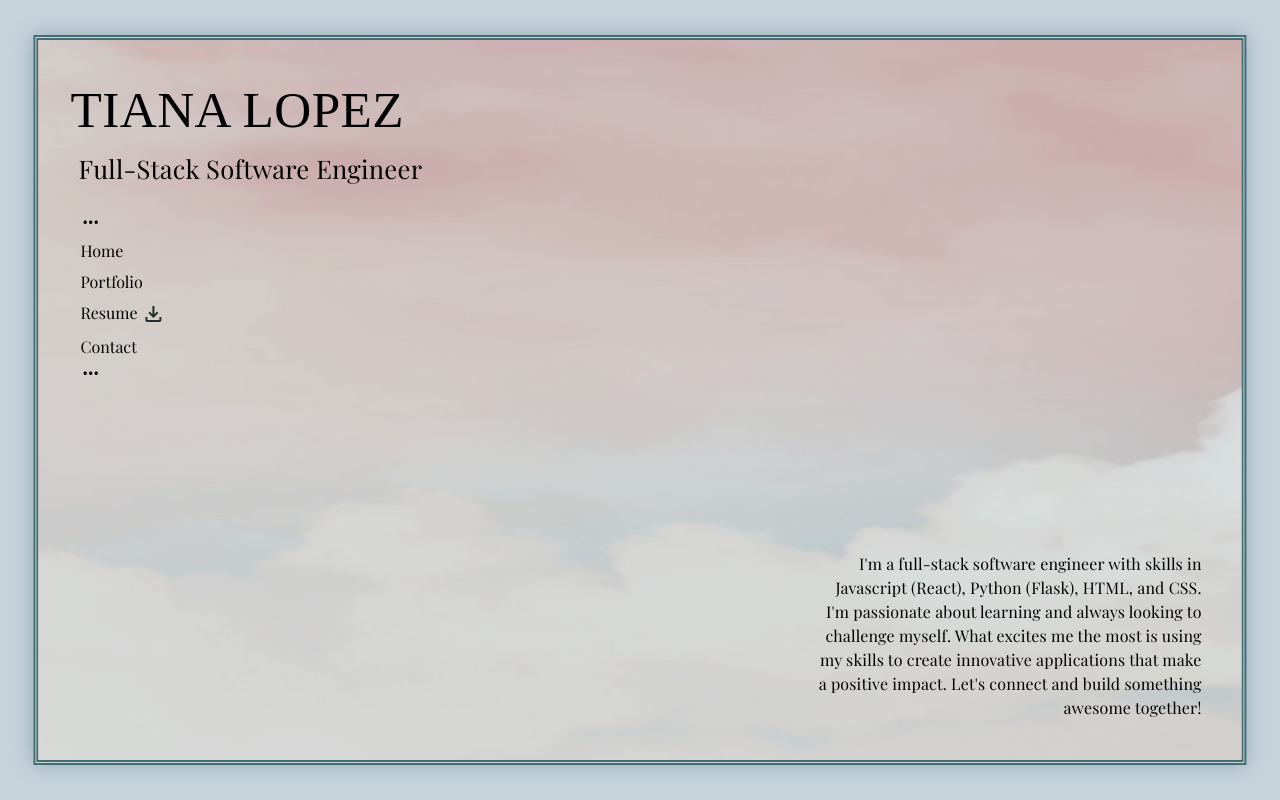
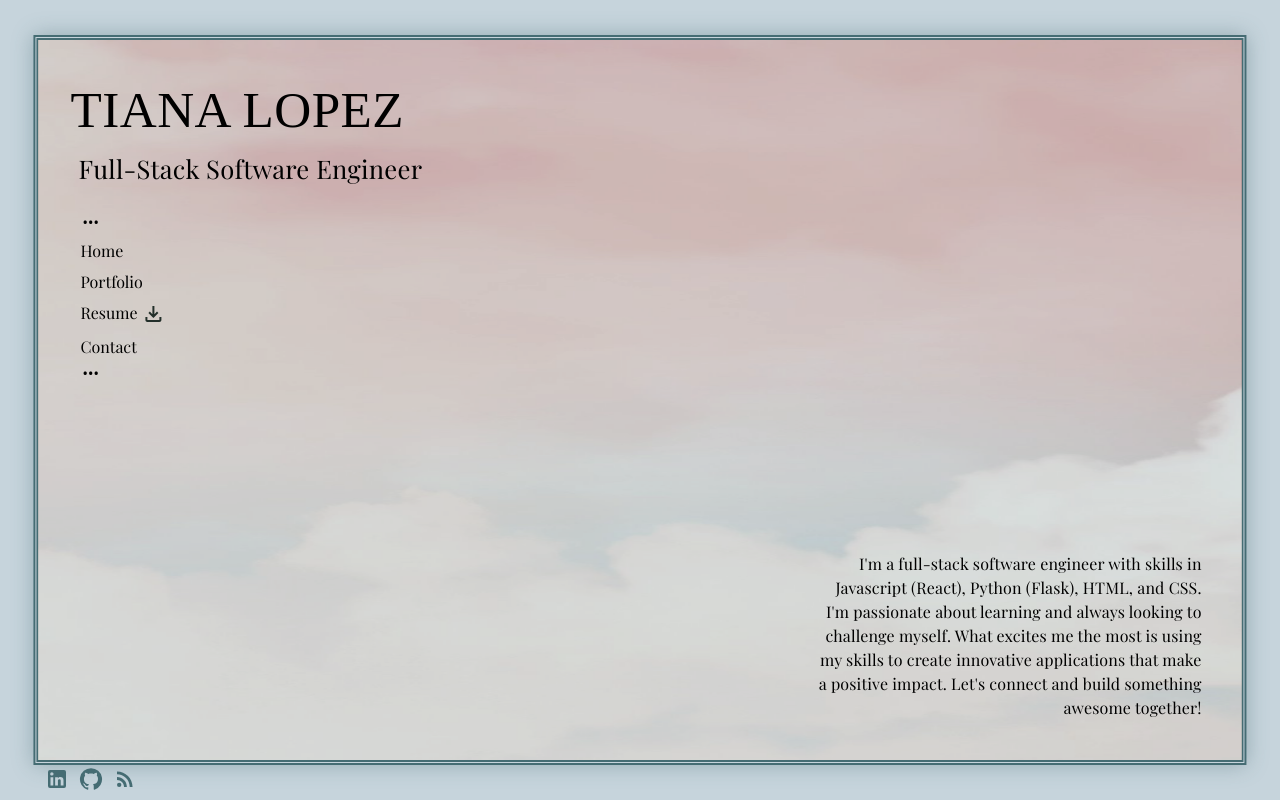
Before and after one commit to tianalopez/portfolio, a React (Create React App) app in the folder portfolio/: page / in a window 1280 px wide. Built offline with nearby package versions, Linux system fonts and the light colour scheme; a web font is replaced by a local one.

Commit message:
adds additional links

```diff
--- a/portfolio/src/App.js
+++ b/portfolio/src/App.js
@@ -59,7 +59,14 @@ function App() {
       <Box className='logo-link'>
         <Grid container spacing={2}>
         <Grid item xs={12}>
-          <Link>
+          <Link className='logo' target='_blank' href={'https://www.linkedin.com/in/tiana-lopez-728863180/'}>
+            <LinkedInIcon sx={{ color: '#456C73'}}/>
+          </Link>
+          <Link className='logo' target='_blank' href={'https://github.com/tianalopez'}>
+            <GitHubIcon sx={{ color: '#456C73'}}/>
+          </Link>
+          <Link className='logo' target='_blank' href={'https://tianalopez.hashnode.dev/'}>
+            <RssFeedIcon sx={{ color: '#456C73'}}/>
           </Link>
         </Grid>
         </Grid>
--- a/portfolio/src/styles/App.css
+++ b/portfolio/src/styles/App.css
@@ -151,6 +151,10 @@ div.content-grid {
   left: 0;
   margin-left: 45px;
   bottom: 0;
-  margin-bottom: 10px;
+  margin-bottom: 5px;
   z-index: 3;
 }
+
+a.logo {
+  margin-right: 10px;
+}
```
